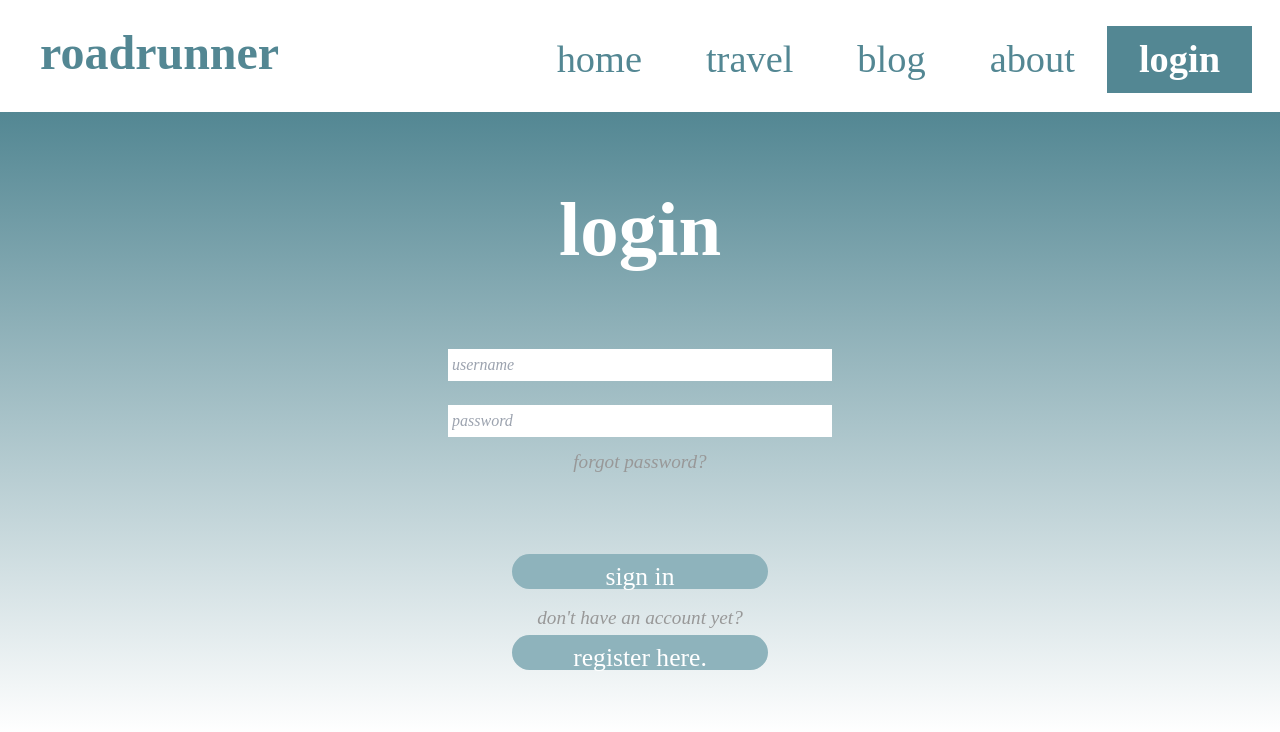
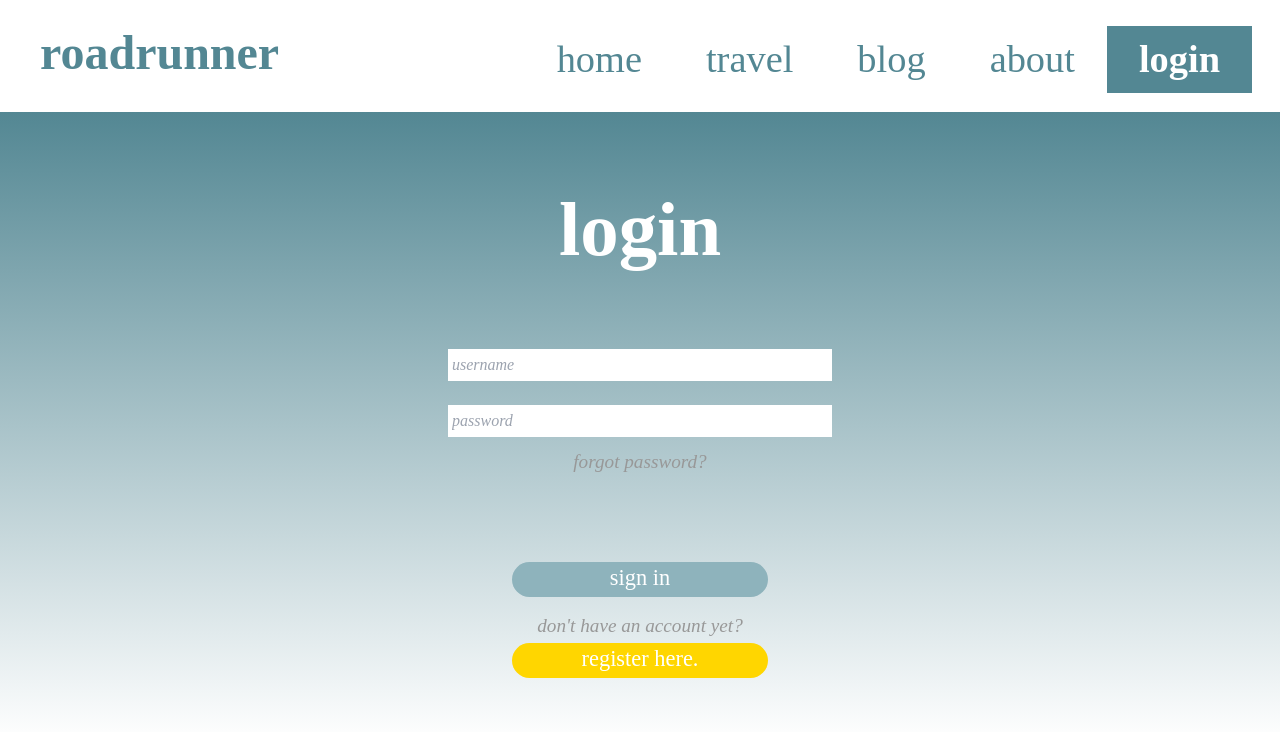
Before and after one commit to val2cak/_roadrunner, a Next.js app: page /login in a window 1280 px wide. Shown: the top 732 px of the page. Built offline with nearby package versions, Linux system fonts and the light colour scheme; a web font is replaced by a local one.

Commit message:
login container edit

```diff
--- a/components/login/loginContainer.js
+++ b/components/login/loginContainer.js
@@ -22,14 +22,14 @@ const SignInContainer = () => {
                     />
                 </div>
                 <div className='flex justify-center'>
-                    <span className='mt-2 pt-1 mb-20 font-regular italic linkPass text-xs'>
+                    <span className='mt-2 pt-1 mb-10 font-regular italic linkPass text-xs'>
                         forgot password?
                     </span>
                 </div>
-                <div className='mb-3 flex justify-center'>
-                    <div className='pt-1.5 md:pt-1 pointer w-52 md:w-64 button text-center text-sm md:text-base font-regular text-white hover:text-white hover:opacity-80'>
+                <div className='flex justify-center pb-3'>
+                    <button className='mt-5 w-52 md:w-64 button text-sm flex text-center justify-center text-white font-regular hover:opacity-80'>
                         sign in
-                    </div>
+                    </button>
                 </div>
                 <div className='flex justify-center'>
                     <span className='mb-1 font-regular italic linkPass text-xs'>
@@ -37,9 +37,9 @@ const SignInContainer = () => {
                     </span>
                 </div>
                 <div className='mb-16 flex justify-center'>
-                    <div className='pt-1.5 md:pt-1 pointer w-52 md:w-64 button text-center text-sm md:text-base font-regular hover:text-white hover:opacity-80'>
+                    <button className='w-52 md:w-64 registerButton text-sm flex text-center justify-center text-white font-regular hover:opacity-80'>
                         register here.
-                    </div>
+                    </button>
                 </div>
             </Col>
         </Row>
--- a/styles/globals.css
+++ b/styles/globals.css
@@ -42,6 +42,14 @@
     color: #fff;
 }
 
+.registerButton {
+    font-weight: 500;
+    height: 2.187rem;
+    border-radius: 1.25rem;
+    background-color: #ffd600;
+    color: #fff;
+}
+
 .linkPass {
     color: #989898;
 }
```
